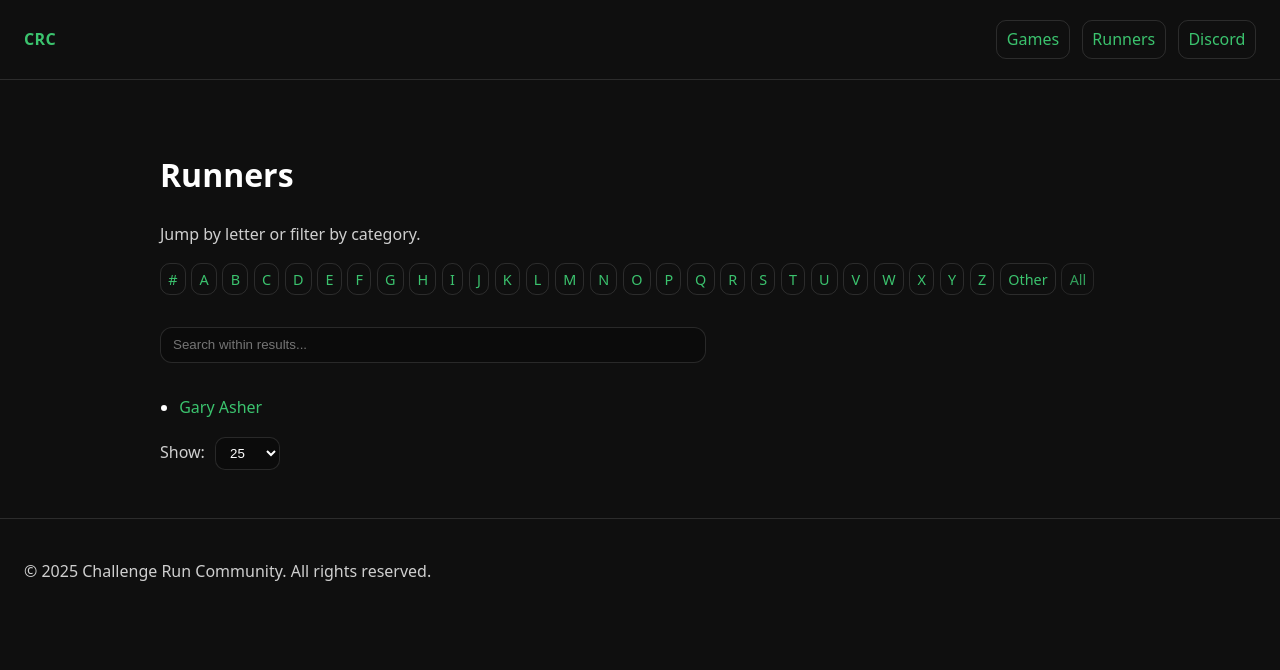
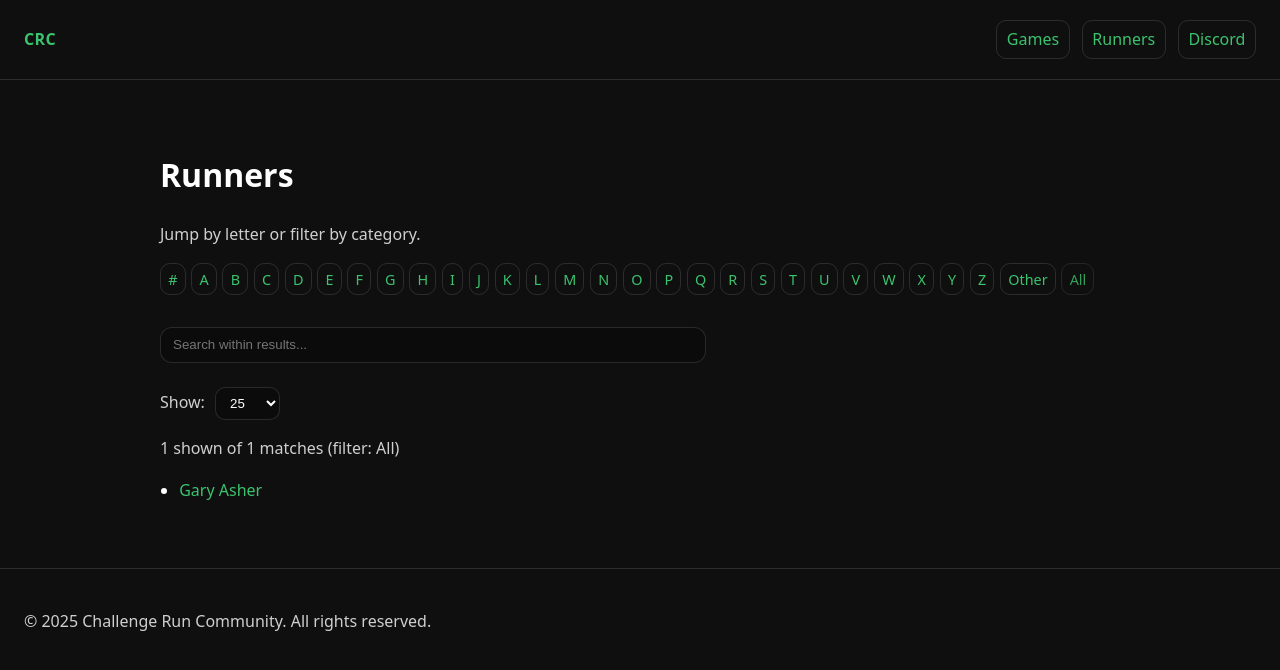
Before and after one commit to GaryAsher/challenge-run-site, a Jekyll site: the page built from runners/index.html, in a window 1280 px wide. Shown: the top 670 px of the page. Built offline with Jekyll 4.4.1, drawn with Linux system fonts in a browser that asks for light colours; some of the changed lines change nothing that is shown.

Commit message:
Update index.html

```diff
--- a/runners/index.html
+++ b/runners/index.html
@@ -18,39 +18,27 @@
 
 <input id="q" class="filter" placeholder="Search within results..." autocomplete="off">
 
+<div style="margin: 0.5rem 0 0.75rem 0;">
+  <label class="muted" for="limit">Show:</label>
+  <select id="limit" class="select">
+    <option value="25" selected>25</option>
+    <option value="50">50</option>
+    <option value="100">100</option>
+    <option value="250">250</option>
+    <option value="0">All</option>
+  </select>
+</div>
+
 <p class="muted" id="status"></p>
 
 <ul class="list" id="runner-list">
   {% assign sorted = site.runners | sort: "name" %}
   {% for r in sorted %}
-    {% assign first = r.name | slice: 0, 1 %}
-    <li class="runner-item" data-name="{{ r.name | downcase }}" data-first="{{ first }}">
+    <li class="runner-item" data-name="{{ r.name | downcase }}">
       <a href="{{ r.url }}">{{ r.name }}</a>
     </li>
   {% endfor %}
 </ul>
-
-<script>
-  const list = document.getElementById("runner-list");
-  const items = Array.from(document.querySelectorAll(".runner-item"));
-  const input = document.getElementById("q");
-  const status = document.getElementById("status");
-
-  function classifyFirstChar(ch) {
-    if (!ch) return "other";
-
-    // Normalize and uppercase for Latin letters
-    const upper = ch.toUpperCase();
-
-    // A-Z
-    if (upper >= "A" && upper <= "Z") return upper;
-
-    // 0-9
-    if (ch >= "0" && ch <= "9") return "0-9";
-
-    // Everything else: Korean, Japanese, accented, symbols, etc.
-    return "other";
-  }
 
 <script>
   const items = Array.from(document.querySelectorAll(".runner-item"));
@@ -66,18 +54,21 @@
     return "other";
   }
 
+  function getFirstVisibleChar(li) {
+    const text = (li.querySelector("a")?.textContent || li.textContent || "").trim();
+    return text.length ? text[0] : "";
+  }
+
   function applyFilter() {
-    const hash = (location.hash || "#all").slice(1);
-    const bucket = hash || "all";
+    const bucket = ((location.hash || "#all").slice(1)) || "all";
     const q = input.value.trim().toLowerCase();
     const limit = Number(limitSelect.value); // 0 means All
 
-    // First pass: compute matches in order
     const matches = [];
     for (const li of items) {
       const name = li.dataset.name || "";
-      const first = (li.dataset.first || "").trim();
-      const group = classifyFirstChar(first);
+      const firstChar = getFirstVisibleChar(li);
+      const group = classifyFirstChar(firstChar);
 
       const matchesBucket = (bucket === "all") || (bucket === group);
       const matchesSearch = !q || name.includes(q);
@@ -85,10 +76,8 @@
       if (matchesBucket && matchesSearch) matches.push(li);
     }
 
-    // Hide everything first
     for (const li of items) li.style.display = "none";
 
-    // Show up to limit
     const toShow = (limit === 0) ? matches.length : Math.min(limit, matches.length);
     for (let i = 0; i < toShow; i++) matches[i].style.display = "";
 
@@ -106,14 +95,3 @@
   limitSelect.addEventListener("change", applyFilter);
   applyFilter();
 </script>
-
-</script>
-
-<label class="muted" for="limit">Show:</label>
-<select id="limit" class="select">
-  <option value="25">25</option>
-  <option value="50">50</option>
-  <option value="100">100</option>
-  <option value="250">250</option>
-  <option value="0">All</option>
-</select>
```
